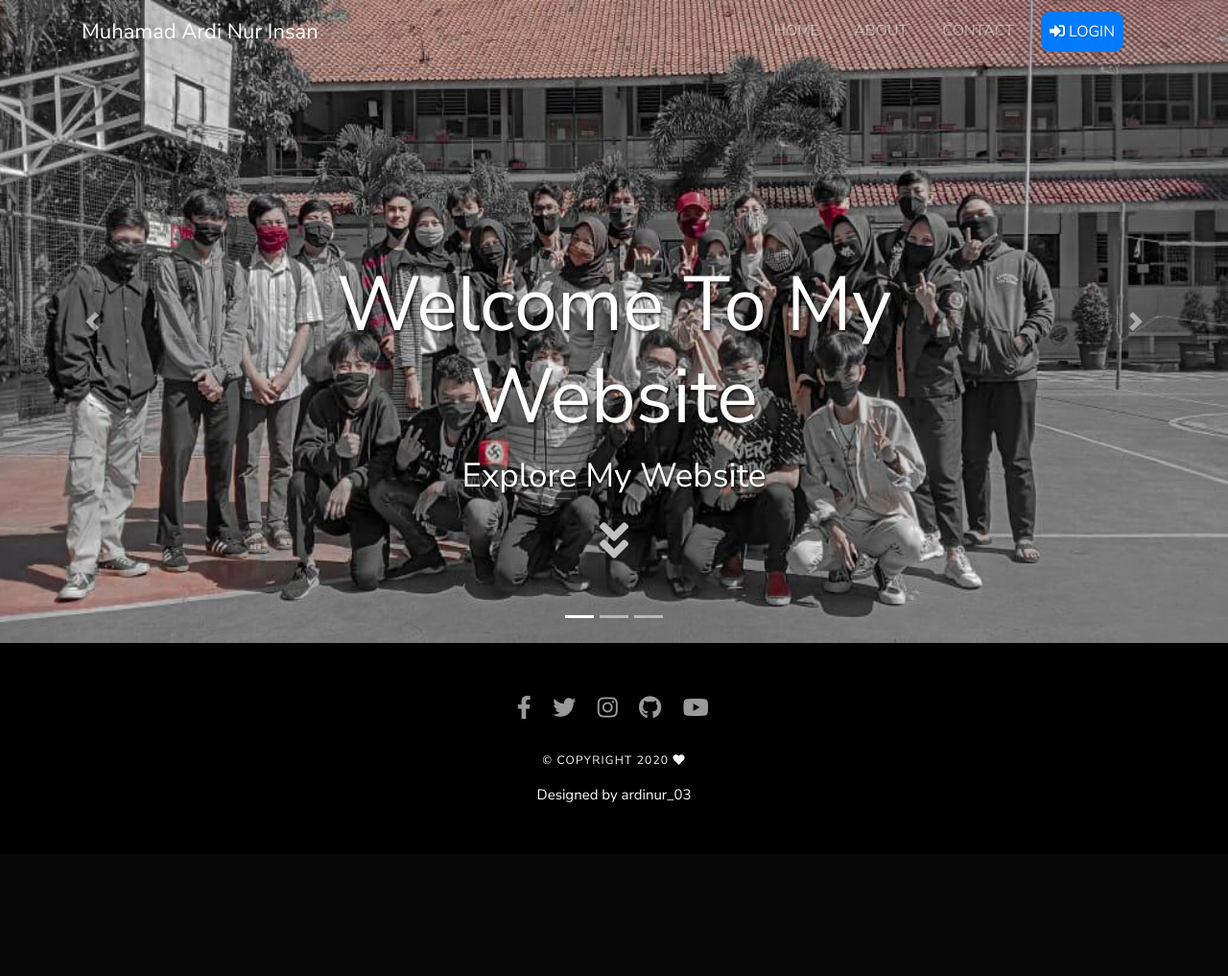
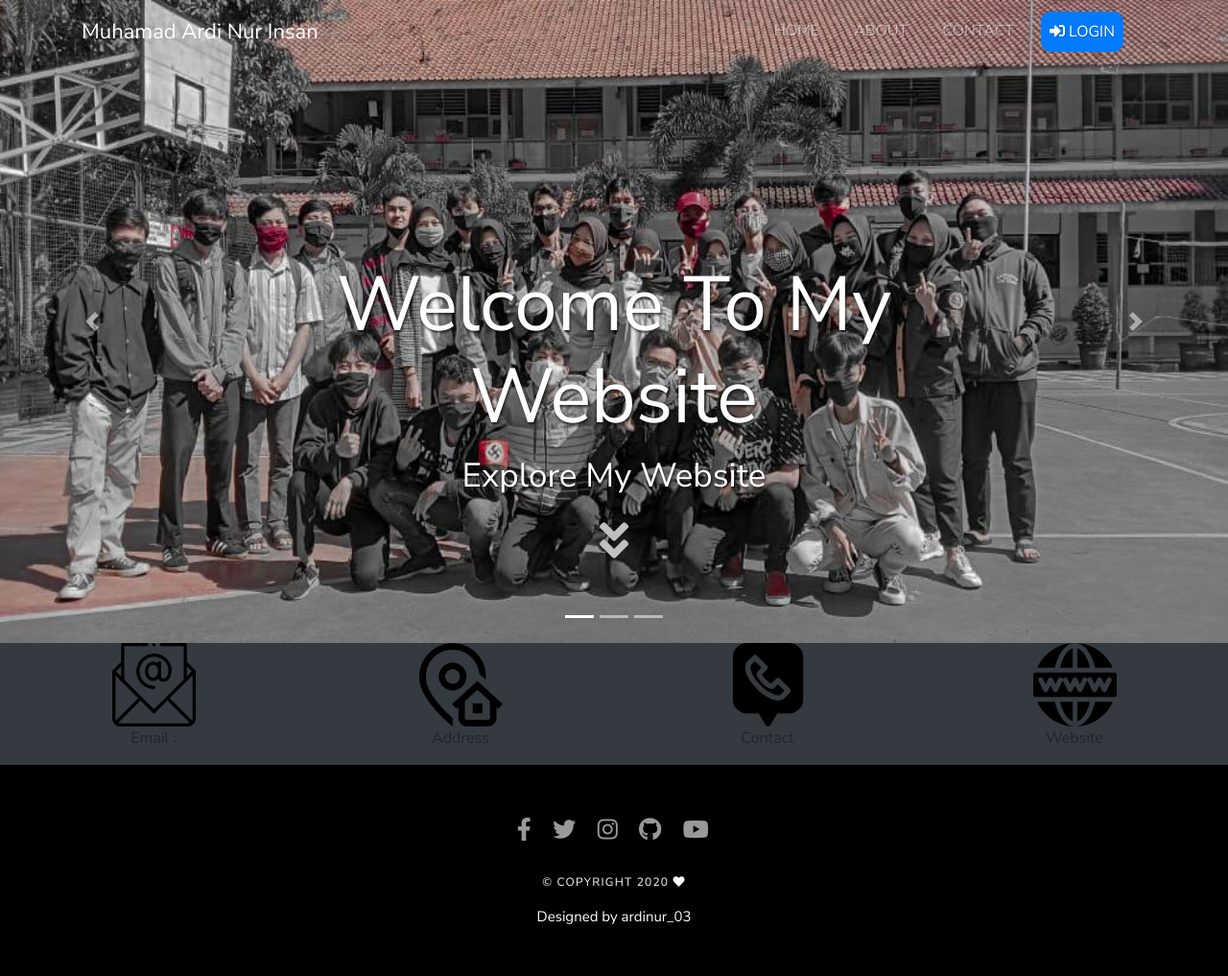
Before and after one commit to ardinur03/CI4App, a CodeIgniter 4 app: template app/Views/pages/v_about.php in a window 1280 px wide. Shown: the whole page at 96% size. Before the commit the page ends 836 px from the top, so only its background shows below. Run offline with PHP 8.4 and a stand-in for CodeIgniter, Linux system fonts and the light colour scheme; the template is opened without the code that fills it, so the values that code supplies are empty; some libraries are stand-ins or nearby versions.

Commit message:
update view

```diff
--- a/app/Views/pages/v_about.php
+++ b/app/Views/pages/v_about.php
@@ -49,16 +49,36 @@
 </section>
 <!-- Slider Image end -->
 
-<!--social buttons start-->
-<!-- <section id="Social-Media" class="d-none d-sm-block">
-  <div class="social  mt-5 mb-5">
-    <a href="#">Facebook <i class="fab fa-facebook"></i></a>
-    <a href="#">Youtube <i class="fab fa-youtube"></i></a>
-    <a href="#">Instagram <i class="fab fa-instagram"></i></a>
-    <a href="#">Twitter<i class="fab fa-twitter"></i></a>
+<section id="about-header">
+  <div class="container-fluid bg-dark">
+    <div class="row">
+      <div class="col-md-3 text-center">
+        <figure>
+          <img src="<?= base_url('assets/img/icon-img/email.png'); ?>" width="30%" alt="Email Image Not Found">
+          <figcaption>Email : </figcaption>
+        </figure>
+      </div>
+      <div class="col-md-3 text-center">
+        <figure>
+          <img src="<?= base_url('assets/img/icon-img/address.png'); ?>" width="30%" alt="Address Image Not Found">
+          <figcaption>Address</figcaption>
+        </figure>
+      </div>
+      <div class="col-md-3 text-center">
+        <figure>
+          <img src="<?= base_url('assets/img/icon-img/contacts.png'); ?>" width="30%" alt="Contact Image Not Found">
+          <figcaption>Contact</figcaption>
+        </figure>
+      </div>
+      <div class="col-md-3 text-center">
+        <figure>
+          <img src="<?= base_url('assets/img/icon-img/www.png'); ?>" width="30%" alt="Website Image Not Found">
+          <figcaption>Website</figcaption>
+        </figure>
+      </div>
+    </div>
   </div>
-</section> -->
-<!--social buttons end-->
+</section>
 <?= $this->include('layout/footer'); ?>
 
 <?= $this->endsection(); ?>
--- a/app/Views/pages/v_contact.php
+++ b/app/Views/pages/v_contact.php
@@ -30,7 +30,7 @@
             <input type="text" name="name" class="text-box" placeholder="Your Name" required>
             <input type="email" name="email" class="text-box" placeholder="Your Email" required>
             <textarea name="message" rows="5" placeholder="Your Message" required></textarea>
-            <input type="submit" name="submit" class="send-btn" value="Send">
+            <button type="submit" name="submit" class="btn btn-primary btn-md"><i class="fas fa-paper-plane"></i> Send</button>
           </form>
         </div>
       </div>
```
